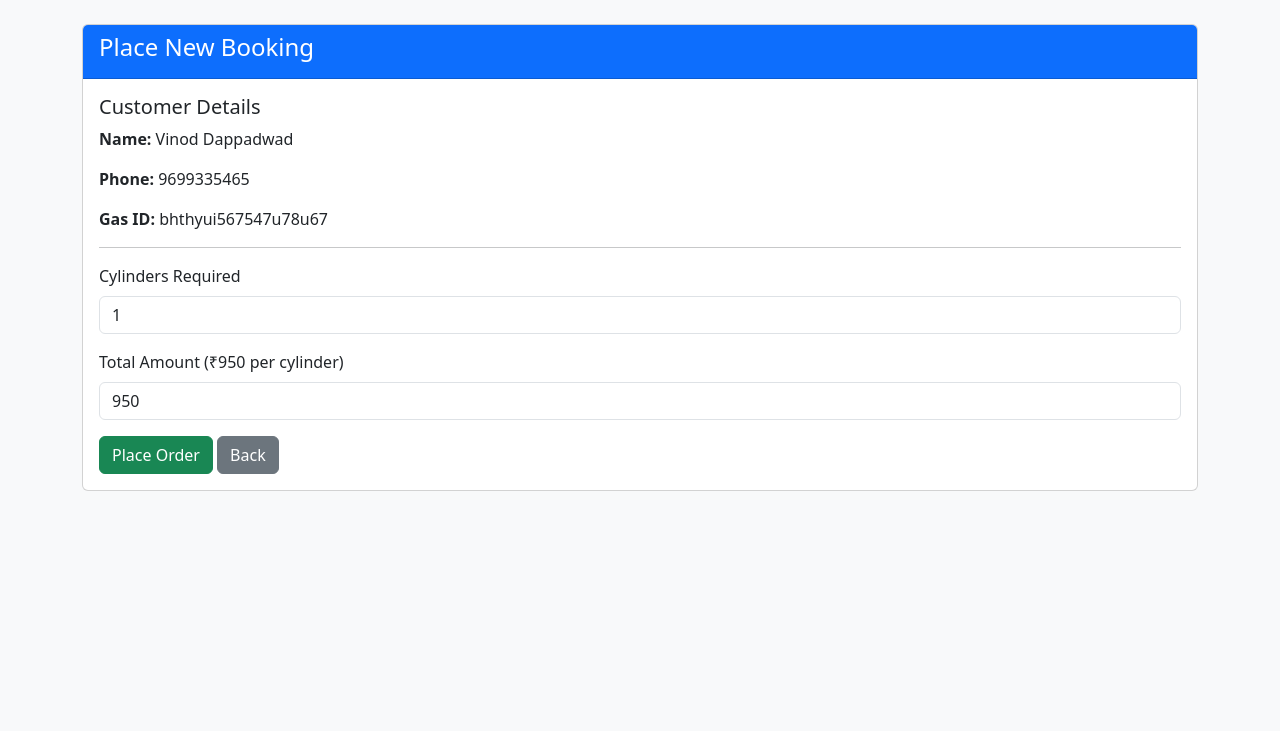
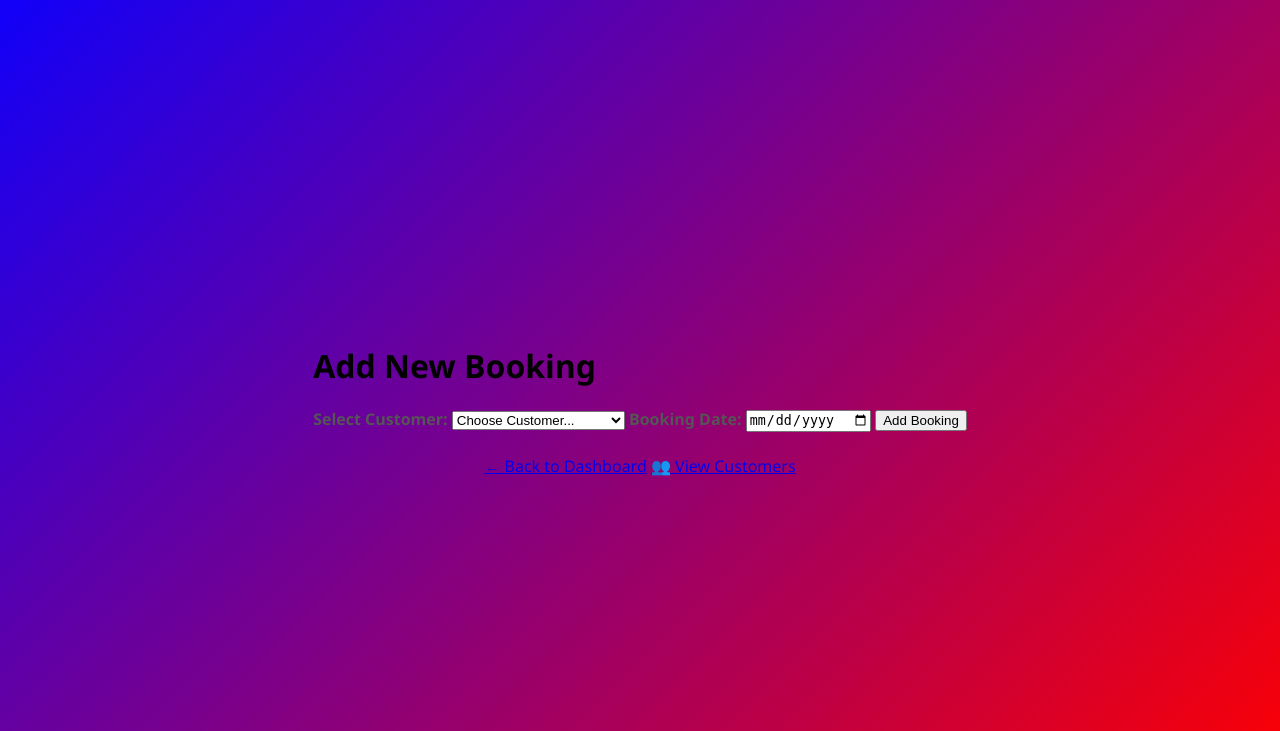
Before and after one commit to vinoddappadwad-beep/gas-agency-Management-system, a PHP site: page /add_booking.php?customer_id=13 in a window 1280 px wide. Shown: the top 731 px of the page. Run offline with PHP 8.4, Linux system fonts and the light colour scheme; a user stored in the database is signed in; data comes from the database, SQL or seed files in the repository.

Commit message:
Add session management and booking form updates

```diff
--- a/add_booking.php
+++ b/add_booking.php
@@ -1,75 +1,81 @@
 <?php
-include('config.php');
-$price_per_cylinder = 950;
+session_start();
+include 'config.php';
 
-if(isset($_GET['customer_id'])) {
-    $customer_id = $_GET['customer_id'];
+if (!isset($_SESSION['loggedin']) || $_SESSION['loggedin'] !== true) {
+    header("Location: index.php");
+    exit;
+}
+
+$message = '';
+$customers = $conn->query("SELECT id, name FROM customers ORDER BY name");
 
 
-    $query = "SELECT * FROM customers WHERE id = '$customer_id'";
-    $result = mysqli_query($conn, $query);
-    $customer_data = mysqli_fetch_assoc($result);
+$has_customers = $customers->num_rows > 0;
+
+if ($_SERVER['REQUEST_METHOD'] === 'POST') {
+    $customer_id = intval($_POST['customer_id']);
+    $booking_date = $_POST['booking_date'];
+
+    if ($customer_id > 0 && $booking_date) {
+        $sql = "INSERT INTO bookings (customer_id, booking_date) VALUES ($customer_id, '$booking_date')";
+        if ($conn->query($sql) === TRUE) {
+
+            $_SESSION['success_message'] = "Booking added successfully.";
+            header("Location: view_customer.php");
+            exit;
+        } else {
+            $message = "Database Error: " . $conn->error;
+        }
+    } else {
+        $message = "Please select a customer and booking date.";
+    }
 }
 ?>
 
 <!DOCTYPE html>
-<html lang="mr">
+<html lang="en">
 <head>
     <meta charset="UTF-8">
-    <title>Place New Booking</title>
-    <link rel="stylesheet" href="https://cdn.jsdelivr.net/npm/bootstrap@5.3.0/dist/css/bootstrap.min.css">
+    <meta name="viewport" content="width=device-width, initial-scale=1.0">
+    <title>Add Booking - GAS_AGENCY</title>
+    <link rel="stylesheet" href="style.css">
 </head>
-<body class="bg-light">
+<body>
+<div class="container">
+    <h1>Add New Booking</h1>
 
-<div class="container mt-4">
-    <div class="card">
-        <div class="card-header bg-primary text-white">
-            <h4>Place New Booking</h4>
+    <?php if ($message): ?>
+        <div class="error-msg"><?= htmlspecialchars($message) ?></div>
+    <?php endif; ?>
+
+    <?php if (!$has_customers): ?>
+        <div class="warning-msg">
+            <p>⚠️ No customers found! <a href="add_customer.php">Add customer first</a></p>
         </div>
-        <div class="card-body">
+    <?php else: ?>
+        <form method="post" action="">
+            <label for="customer_id">Select Customer:</label>
+            <select id="customer_id" name="customer_id" required>
+                <option value="">Choose Customer...</option>
+                <?php
+                $customers->data_seek(0);
+                while ($row = $customers->fetch_assoc()): ?>
+                    <option value="<?= $row['id'] ?>"><?= htmlspecialchars($row['name']) ?></option>
+                <?php endwhile; ?>
+            </select>
 
+            <label for="booking_date">Booking Date:</label>
+            <input type="date" id="booking_date" name="booking_date" required />
 
-            <h5>Customer Details</h5>
-            <p><strong>Name:</strong> <?php echo $customer_data['name']; ?></p>
-            <p><strong>Phone:</strong> <?php echo $customer_data['phone']; ?></p>
-            <p><strong>Gas ID:</strong> <?php echo $customer_data['gas_id']; ?></p>
-            <hr>
+            <input type="submit" value="Add Booking" />
+        </form>
+    <?php endif; ?>
 
-
-            <form method="POST" action="process_booking.php">
-                <input type="hidden" name="customer_id" value="<?php echo $customer_id; ?>">
-
-
-                <div class="mb-3">
-                    <label class="form-label">Cylinders Required</label>
-                    <input type="number" id="cylinders" name="cylinders" class="form-control" min="1" max="10" value="1" required>
-                </div>
-
-
-                <div class="mb-3">
-                    <label class="form-label">Total Amount (₹<span id="price_per_cylinder"><?php echo $price_per_cylinder; ?></span> per cylinder)</label>
-                    <input type="text" id="total_amount" name="amount" class="form-control" value="<?php echo $price_per_cylinder; ?>" readonly>
-                </div>
-
-                <button type="submit" name="place_order" class="btn btn-success">Place Order</button>
-                <a href="view_customer.php" class="btn btn-secondary">Back</a>
-            </form>
-        </div>
+    <script></script><div style="text-align: center; margin-top: 20px;">
+        <a href="dashboard.php" class="back-btn">← Back to Dashboard</a>
+        <a href="view_customer.php" class="back-btn">👥 View Customers</a>
     </div>
 </div>
-
-<script>
-const cylinderInput = document.getElementById('cylinders');
-const amountInput = document.getElementById('total_amount');
-const price = <?php echo $price_per_cylinder; ?>;
-
-
-cylinderInput.addEventListener('input', function() {
-    const quantity = parseInt(this.value) || 1;
-    const total = quantity * price;
-    amountInput.value = total;
-});
-</script>
-
 </body>
 </html>
```
